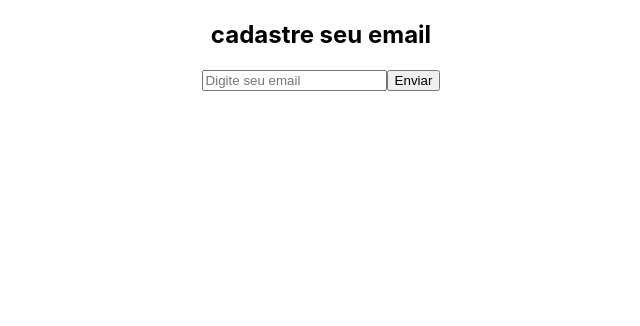
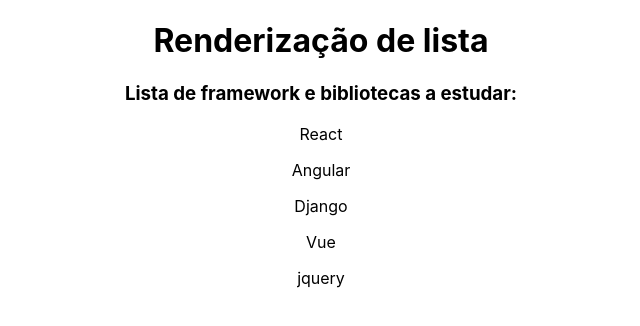
Before and after one commit to jadelcruz1/my-app--react, a React (Create React App) app: page / in a window 1280 px wide. Shown: the top 326 px of the page, without its empty margins (319-959 px from the left). Built offline with nearby package versions, Linux system fonts and the light colour scheme.

Commit message:
treino de renderizacao de lista em react js

```diff
--- a/src/App.js
+++ b/src/App.js
@@ -6,11 +6,17 @@
 import Evento from './components/Evento';
 import Forms from './components/Forms';
 import Condicionais from './components/Condicionais';
+import OutraLista from './components/OutraLista';
 
 
 function App() {
+
+  const meusItens= ['React', 'Angular', 'Django', 'Vue','jquery']
+
   return (
     <div className="App">
+
+      <h1>Renderização de lista </h1>
 
     {/*
        <HelloWorld  inativar />
@@ -20,15 +26,16 @@
       <List />
       deixei como comentario para não excluir os dados estudados.
 
-
-
       <Evento />
 
       < Forms/>
 
+      <Condicionais />
+
       */}
 
-      <Condicionais />
+      <OutraLista itens={meusItens}/>
+
 
 
     </div>
--- /dev/null
+++ b/src/components/OutraLista.js
@@ -0,0 +1,22 @@
+// componente criado para renderizar lista no app.js
+
+function OutraLista ({ itens }) {
+
+    return(
+
+        <>
+
+            <h3> Lista de framework e bibliotecas a estudar:</h3>
+
+            {itens.length > 0 ? (
+                itens.map ((item, index) => (
+                 <p key={index}> {item} </p>))): (
+                <p> não há mais itens aqui.</p>
+            )}
+
+        </>
+
+    )
+}
+
+export default OutraLista
```
